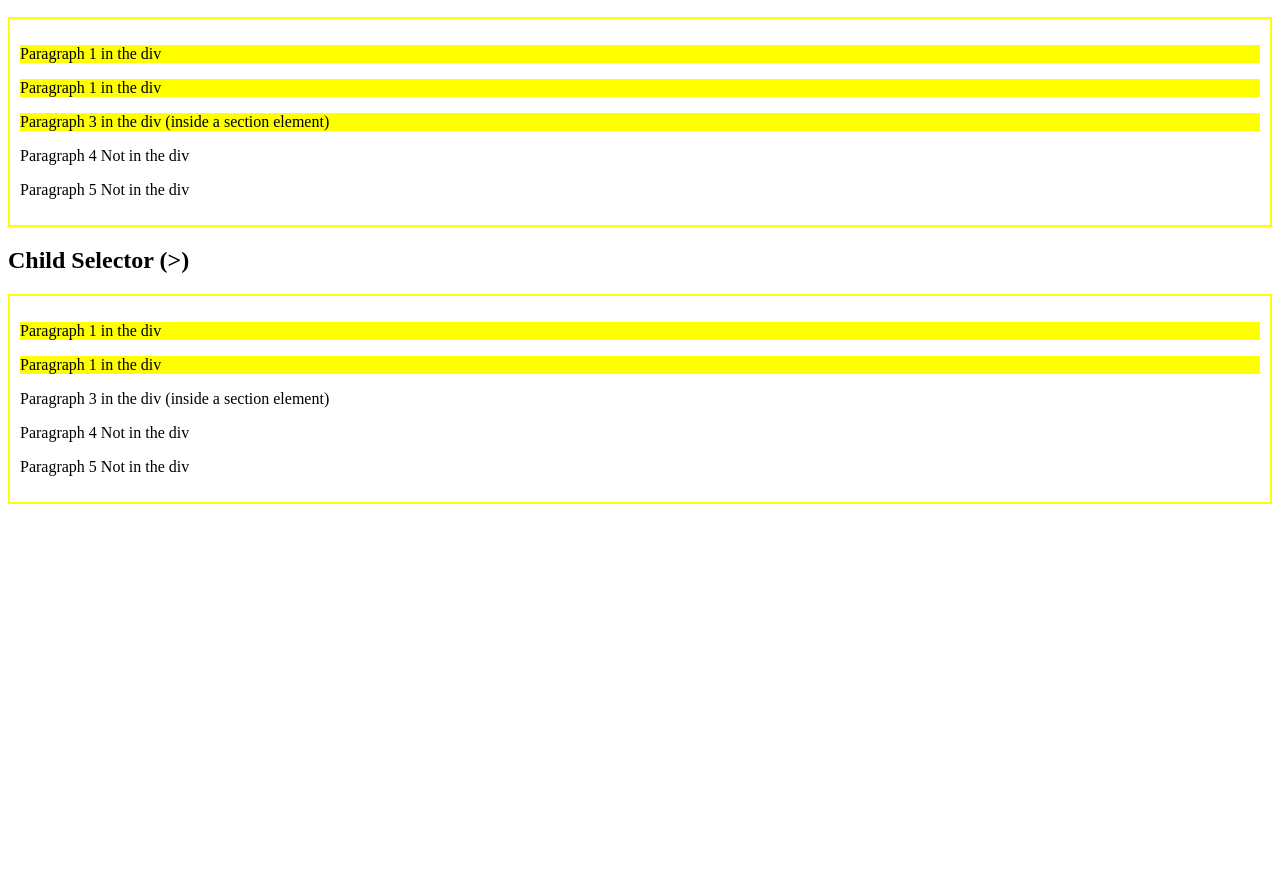
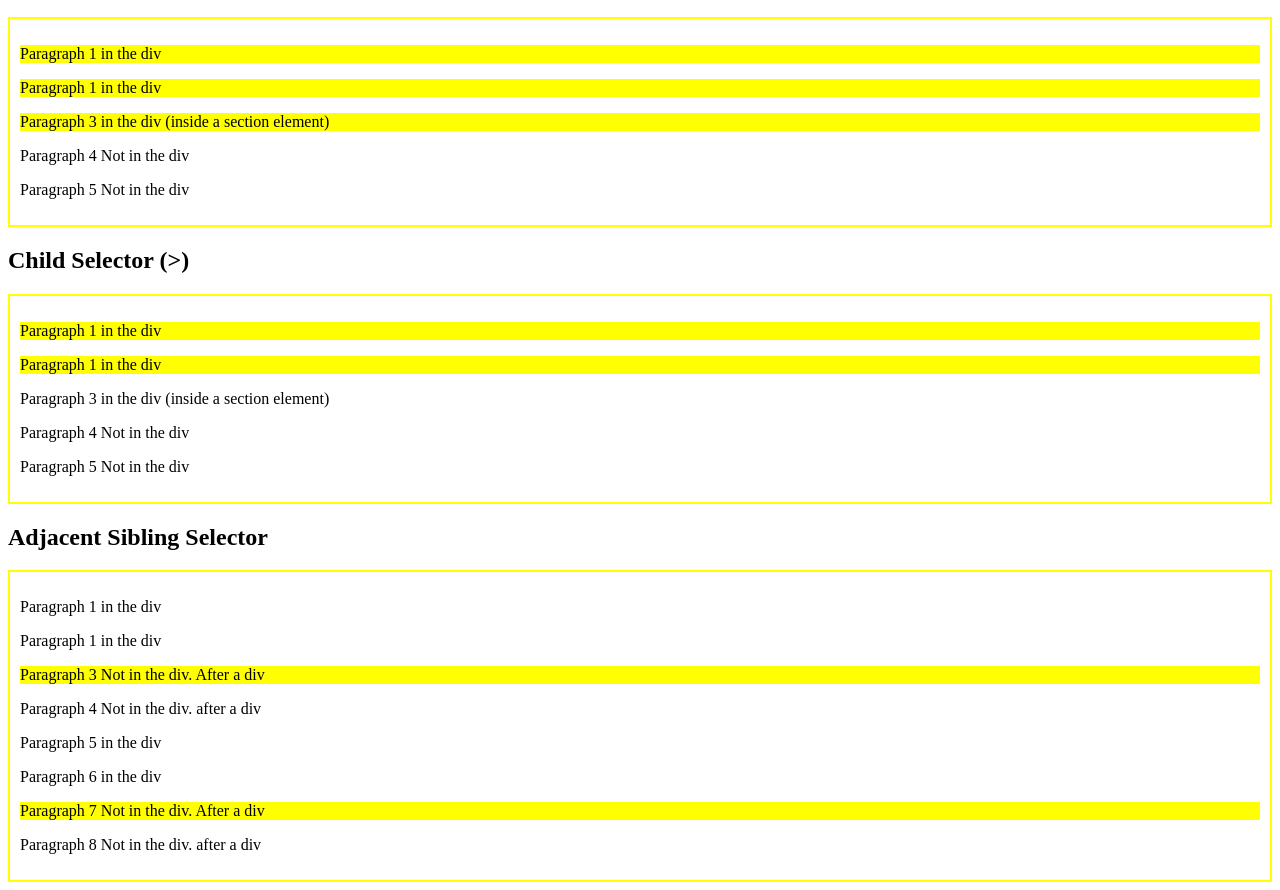
Before and after one commit to fujiangg/SELF_STUDY-CSS, a plain HTML site: page index21.html in a window 1280 px wide. Shown: the part 110-1000 px from the top of the page. Before the commit the page ends 800 px from the top, so only its background shows below. Drawn offline with Linux system fonts and the light colour scheme.

Commit message:
Combinators | Adjacent Sibling Selector

```diff
--- a/index21.html
+++ b/index21.html
@@ -30,5 +30,21 @@
         <p>Paragraph 4 Not in the div</p>
         <p>Paragraph 5 Not in the div</p>
     </div>
+    <!-- adjacent sibling selector -->
+    <h2>Adjacent Sibling Selector</h2>
+    <div class="adjacent">
+        <div class="adjacent-example">
+            <p>Paragraph 1 in the div</p>
+            <p>Paragraph 1 in the div</p>
+        </div>
+        <p>Paragraph 3 Not in the div. After a div</p>
+        <p>Paragraph 4 Not in the div. after a div</p>
+        <div class="adjacent-example">
+            <p>Paragraph 5 in the div</p>
+            <p>Paragraph 6 in the div</p>
+        </div>
+        <p>Paragraph 7 Not in the div. After a div</p>
+        <p>Paragraph 8 Not in the div. after a div</p>
+    </div>
 </body>
 </html>
--- a/style21.css
+++ b/style21.css
@@ -2,7 +2,7 @@ h1 {
     text-align: center;
 }
 
-div.descendant, div.child {
+div.descendant, div.child, div.adjacent {
     border: 2px solid yellow;
     padding: 10px;
 }
@@ -14,3 +14,7 @@ div.descendant-example p {
 div.child-example > p {
     background-color: yellow;
 }
+
+div.adjacent-example + p {
+    background-color: yellow;
+}
```
